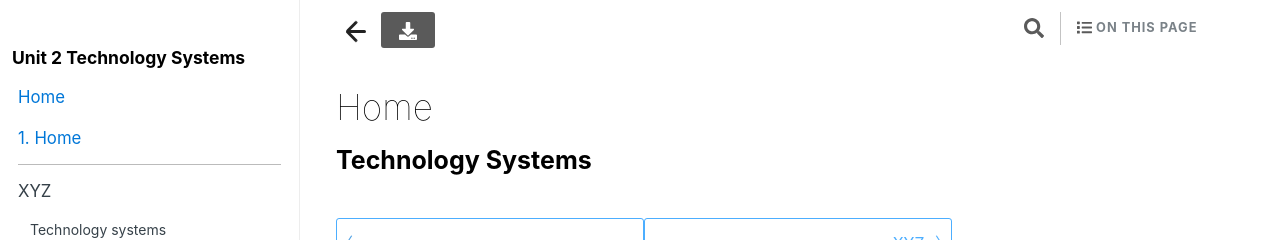
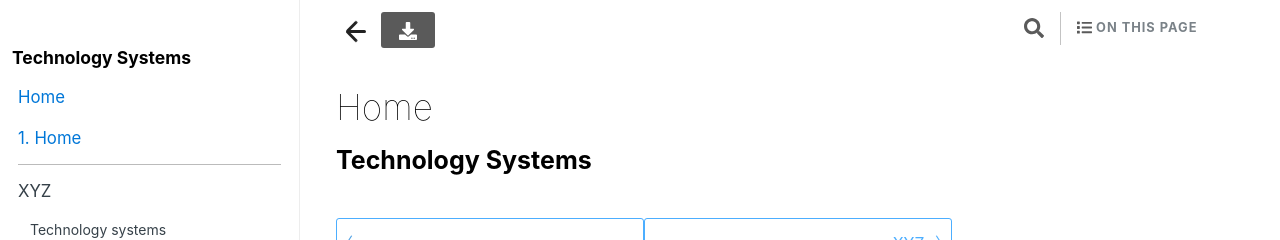
Before and after one commit to chrsyng/btl2techsystems, a Jekyll site: the page built from _build/intro.html, in a window 1280 px wide. Shown: the top 240 px of the page. Built offline with Jekyll 4.4.1, drawn with Linux system fonts in a browser that asks for light colours; comment, search, counter and statistics services are not loaded.

Commit message:
tweaking the config

```diff
--- a/_config.yml
+++ b/_config.yml
@@ -16,14 +16,14 @@
 
 #######################################################################################
 # Jekyll site settings
-title: Unit 2 Technology Systems
+title: Technology Systems
 author: YOUR AUTHOR NAME
 email: YOUR EMAIL
 description: >-
   This is an example book built with Jupyter Books.
 
-baseurl: ""  # the subpath of your site, e.g. /blog. If there is no subpath for your site, use an empty string ""
-url: https://https://chrsyng.github.io/btl2techsystems        # the base hostname & protocol for your site, e.g. http://example.com
+baseurl: /  # the subpath of your site, e.g. /blog. If there is no subpath for your site, use an empty string ""
+url: https://chrsyng.github.io/btl2techsystems        # the base hostname & protocol for your site, e.g. http://example.com
 
 
 #######################################################################################
```
